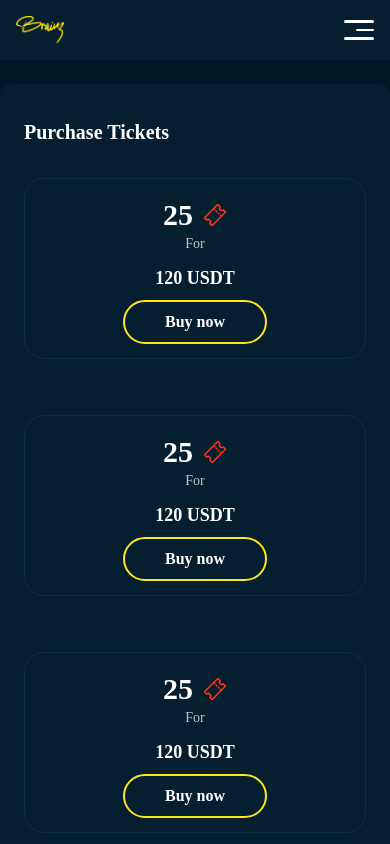
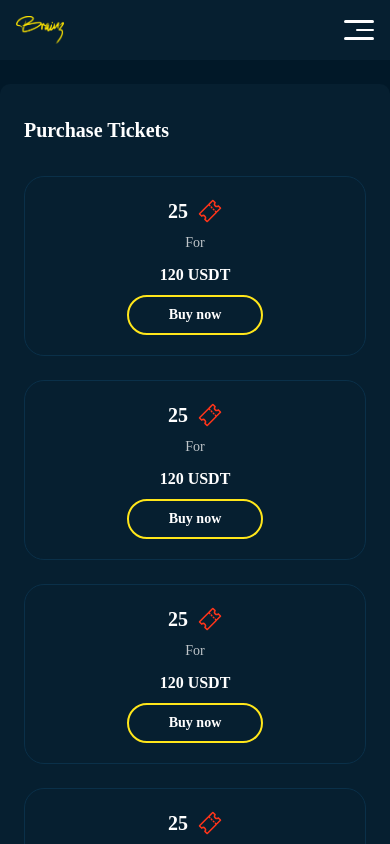
Before and after one commit to qasimfida/brainz, a Next.js app: page /dashboard/shop in a window 390 px wide. Shown: the top 844 px of the page. Built offline with nearby package versions, Linux system fonts and the light colour scheme; a web font is replaced by a local one.

Commit message:
Improve shop page responsiveness

```diff
--- a/app/components/MobileSidebar.jsx
+++ b/app/components/MobileSidebar.jsx
@@ -35,6 +35,13 @@ export const MobileSidebar = ({ onNavLinkClick }) => {
     { title: "Profile", url: "/dashboard/profile" },
     { title: "Support", url: "/dashboard/support" },
   ];
+
+  const formatNumber = (number) => {
+    if (number >= 1000) {
+      return `${(number / 1000).toFixed(1)}k`;
+    }
+    return number.toString();
+  };
 
   useEffect(() => {
     const active = navLinks.find((link) => link.url === pathname);
@@ -93,7 +100,7 @@ export const MobileSidebar = ({ onNavLinkClick }) => {
                   className={"text-[#58FF69]"}
                 />
                 <h1 className="text-sm font-bold text-white font-basement">
-                  204
+                  {formatNumber(1500)}
                 </h1>
               </div>
             </Link>
--- a/app/components/PurchaseDropdown.jsx
+++ b/app/components/PurchaseDropdown.jsx
@@ -1,5 +1,5 @@
 import React, { useState, useRef, useEffect } from "react";
-import { ArrowIcon } from "./Svgs";
+import { ArrowDownLightIcon, ArrowIcon } from "./Svgs";
 
 const PurchaseDropdown = ({ options, onChange, defaultOption = "ETH" }) => {
   const [isOpen, setIsOpen] = useState(false);
@@ -37,12 +37,12 @@ const PurchaseDropdown = ({ options, onChange, defaultOption = "ETH" }) => {
         onClick={toggleDropdown}
         className="flex items-center relative w-full leading-tight focus:outline-none focus:shadow-outline z-[11] "
       >
-        <div className=" bg-primary w-full flex items-center font-basement justify-between py-3 px-[32px] border border-primary-275 rounded-[10px] ">
+        <div className=" bg-primary w-full flex items-center font-basement justify-between py-3 px-6 md:px-8 border border-primary-275 rounded-[10px] ">
           <div className="text-start flex flex-col rounded font-bold text-grey-200">
-            <p className="font-basement font-normal text-[12px] mb-[4px] ">
+            <p className="font-basement font-normal text-xs mb-[4px] ">
               YOU PAY
             </p>
-            <h1 className="text-white">
+            <h1 className="text-white text-sm md:text-base ">
               {selectedOption.price || options[0].price}
             </h1>
           </div>
@@ -50,9 +50,12 @@ const PurchaseDropdown = ({ options, onChange, defaultOption = "ETH" }) => {
             <span className="mr-2">
               {selectedOption.icon || options[0].icon}
             </span>
-            {selectedOption.label || options[0].label}
+            <h2 className="text-sm md:text-base ">
+              {selectedOption.label || options[0].label}
+            </h2>
+
             <div className="ml-2.5">
-              <ArrowIcon className={"text-grey-300"} />
+              <ArrowDownLightIcon className={"text-grey-300"} />
             </div>
           </div>
         </div>
@@ -71,11 +74,11 @@ const PurchaseDropdown = ({ options, onChange, defaultOption = "ETH" }) => {
             >
               <div className="flex items-center pb-2 pt-2.5 justify-between pl-8 pr-[54px]">
                 <div className="flex font-basement font-normal">
-                  <p>{option.price}</p>
+                  <p className="text-sm md:text-base">{option.price}</p>
                 </div>
                 <div className="flex items-center gap-2">
                   <span>{option.icon}</span>
-                  <p>{option.label}</p>
+                  <p className="text-sm md:text-base">{option.label}</p>
                 </div>
               </div>
             </div>
--- a/app/components/Ticket.jsx
+++ b/app/components/Ticket.jsx
@@ -19,7 +19,12 @@ const Ticket = ({
 }) => {
   const backgroundColor = bgColors[bgColor];
   const IconBackgroundColor = bgIconColors[bgColor];
-
+  const formatNumber = (number) => {
+    if (number >= 1000) {
+      return `${(number / 1000).toFixed(1)}k`;
+    }
+    return number.toString();
+  };
   return (
     <Link href={href} className="w-fit	 flex gap-2.5 group">
       <div
@@ -43,7 +48,9 @@ const Ticket = ({
         </div>
       </div>
       <div className="text-white">
-        <h1 className="text-base font-bold font-basement">{number}</h1>
+        <h1 className="text-base font-bold font-basement">
+          {formatNumber(number)}
+        </h1>
         <p className="text-sm font-basement">{label}</p>
       </div>
     </Link>
--- a/app/components/TicketCard.jsx
+++ b/app/components/TicketCard.jsx
@@ -23,23 +23,34 @@ export const TicketCard = ({ tickets, icon: MainIcon, price, iconColor }) => {
   };
 
   const options = [
-    { icon: <EthIcon />, price: 12.0503, label: "ETH" },
-    { icon: <BtcIcon />, price: 44.0503, label: "BTC" },
+    { icon: <EthIcon height="18" width="18" />, price: 12.0503, label: "ETH" },
+    { icon: <BtcIcon height="18" width="22" />, price: 44.0503, label: "BTC" },
   ];
   const handleSelectChange = (value) => {
     setSelectedOption(value);
   };
 
   return (
-    <div className="bg-primary-350 rounded-[20px] border border-primary-275 pt-[18px] pb-[14px] px-[18px] text-center 	w-full">
+    <div className="bg-primary-350 rounded-[20px] border border-primary-275 py-5 px-[18px] text-center w-full">
       <div className="flex items-center justify-center gap-[10px]">
-        <h1 className="text-3xl font-basement font-bold">{tickets}</h1>
+        <h1 className="text-xl lg:text-3xl font-basement font-bold">
+          {tickets}
+        </h1>
         <MainIcon className={iconColor} />
       </div>
-      <p className="font-basement font-normal text-grey-400 text-[14px]">For</p>
-      <h2 className="font-basement font-bold text-lg mt-2.5">{price}</h2>
+      <p className="my-2 font-basement font-normal text-grey-400 text-sm">
+        For
+      </p>
+      <h2 className="font-basement font-bold text-base lg:text-lg mt-2.5">
+        {price}
+      </h2>
       <div className="mt-[8px]">
-        <Button variant={"outlined"} onClick={openModal}>
+        <Button
+          variant={"outlined"}
+          size="text-sm lg:text-base"
+          className={"sm:px-5 py-1 md:px-6 lg:px-10"}
+          onClick={openModal}
+        >
           Buy now
         </Button>
       </div>
@@ -69,19 +80,19 @@ export const TicketCard = ({ tickets, icon: MainIcon, price, iconColor }) => {
                 leaveFrom="opacity-100 scale-100"
                 leaveTo="opacity-0 scale-95"
               >
-                <Dialog.Panel className="w-full max-w-[724px] text-center text-white transform overflow-hidden rounded-[20px] bg-primary-275 py-[26px] px-6 md:px-[50px] text-left align-middle shadow-xl transition-all">
+                <Dialog.Panel className="w-full max-w-[724px] text-center text-white transform overflow-hidden rounded-[20px] bg-primary-275 py-6 px-6 md:px-12 text-left align-middle shadow-xl transition-all">
                   {isPurchased ? (
                     <div>
-                      <h1 className="text-[26px] md:text-4xl font-basement font-bold">
+                      <h1 className="text-2xl lg:text-3xl font-basement font-bold">
                         Buy
                       </h1>
                       <div className="flex justify-center">
-                        <h2 className="text-lg  md:text-2xl font-basement font-bold mt-[42px] max-w-[458px]">
+                        <h2 className="text-lg  md:text-2xl font-basement font-bold mt-6 md:mt-10 max-w-[458px]">
                           You are purchasing 25 Tickets for 120 USDT.
                         </h2>
                       </div>
-                      <div className="flex justify-center mt-[140px] pb-[32px]">
-                        <p className="text-[15px] md:text-lg font-basement font-normal max-w-[458px] ">
+                      <div className="flex justify-center mt-[140px] pb-8">
+                        <p className="text-base md:text-lg font-basement font-normal max-w-[458px] ">
                           Your purchase was successful!
                         </p>
                       </div>
@@ -92,12 +103,12 @@ export const TicketCard = ({ tickets, icon: MainIcon, price, iconColor }) => {
                         Buy
                       </h1>
                       <div className="flex justify-center">
-                        <h2 className="text-lg  md:text-2xl font-basement font-bold  mt-[42px] max-w-[458px]">
+                        <h2 className="text-lg md:text-2xl font-basement font-bold mt-10 max-w-[458px]">
                           You are purchasing 25 Tickets for 120 USDT.
                         </h2>
                       </div>
                       <div className="flex justify-center mt-8">
-                        <p className="text-[15px]  md:text-lg font-basement font-normal max-w-[458px] ">
+                        <p className="text-sm md:text-base md:text-lg font-basement font-normal max-w-[458px] ">
                           Select USDT or Equivalen Token to purchase the bundles
                         </p>
                       </div>
@@ -111,14 +122,16 @@ export const TicketCard = ({ tickets, icon: MainIcon, price, iconColor }) => {
                         </div>
                         <div className="w-[370px] mt-5">
                           <div className="flex items-center relative w-full focus:outline-none focus:shadow-outline">
-                            <div className=" bg-primary w-full flex items-center font-basement justify-between py-3 px-[32px] border border-primary-275 rounded-[10px] ">
+                            <div className=" bg-primary w-full flex items-center font-basement justify-between py-3 px-6 md:px-8 border border-primary-275 rounded-[10px] ">
                               <div className="text-start flex flex-col rounded font-bold text-grey-200">
-                                <p className="font-basement font-normal text-[12px] mb-[4px] uppercase">
+                                <p className="font-basement font-normal text-xs mb-[4px] uppercase">
                                   Equivalent
                                 </p>
-                                <h1 className="text-white">0.123123</h1>
+                                <h1 className="text-white text-sm md:text-base">
+                                  0.123123
+                                </h1>
                               </div>
-                              <div className="text-white flex items-center uppercase	">
+                              <div className="text-white flex items-center uppercase	text-sm md:text-base ">
                                 <span className="mr-2">
                                   <UsdtIcon />
                                 </span>
--- a/app/container/Shop/Shop.jsx
+++ b/app/container/Shop/Shop.jsx
@@ -6,17 +6,17 @@ import { gameData, ticketData } from "./data";
 export const Shop = () => {
   return (
     <div className="text-white">
-      <div className="bg-primary-350 pb-[78px] w-full rounded-[10px] mt-6 py-[34px] px-6 md:px-[52px]">
+      <div className="bg-primary-350 py-8 md:pb-20 w-full rounded-[10px] mt-6 px-6 md:px-13">
         <h1 className="text-xl font-basement font-bold">Purchase Tickets</h1>
-        <div className="grid xs:grid-cols-1 sm:grid-cols-2 md:grid-cols-2 lg:grid-cols-3 xl:grid-cols-4  gap-[56px] flex flex-wrap mt-8">
+        <div className="grid xs:grid-cols-1 sm:grid-cols-2 md:grid-cols-2 lg:grid-cols-3 xl:grid-cols-4 gap-6 lg:gap-14	flex flex-wrap mt-8">
           {ticketData.map((ticket, index) => (
             <TicketCard key={index} {...ticket} iconColor="text-danger-100" />
           ))}
         </div>
       </div>
-      <div className="bg-primary-350 px-6 md:px-[52px] py-[34px] w-full rounded-[10px] mt-4 mb-[22px]">
+      <div className="bg-primary-350 px-6 md:px-13 py-8 w-full rounded-[10px] mt-6 mb-0 md:mb-5">
         <h1 className="font-basement text-xl font-bold">Purchase Diamonds</h1>
-        <div className="grid xs:grid-cols-1 sm:grid-cols-2 md:grid-cols-2 lg:grid-cols-3 xl:grid-cols-4  gap-[56px] flex flex-wrap mt-8">
+        <div className="grid xs:grid-cols-1 sm:grid-cols-2 md:grid-cols-2 lg:grid-cols-3 xl:grid-cols-4 gap-6 lg:gap-14	flex flex-wrap mt-8">
           {gameData.map((game, index) => (
             <TicketCard key={index} {...game} iconColor="text-success" />
           ))}
```
